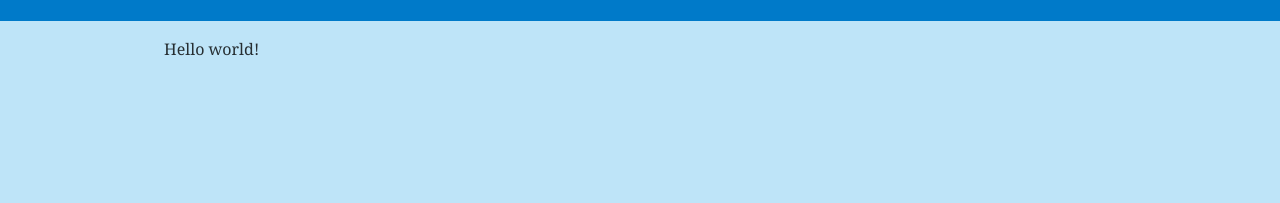
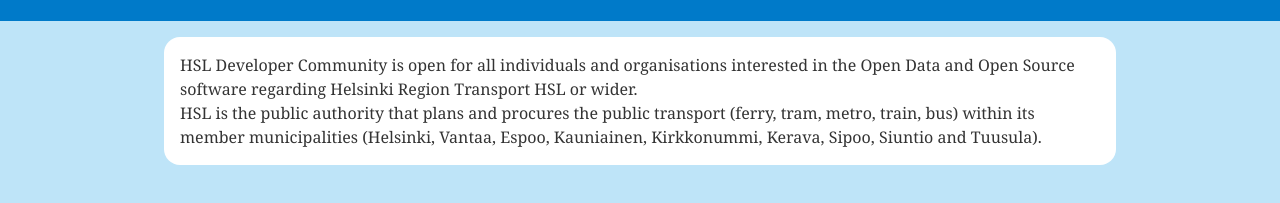
Before and after one commit to HSLdevcom/dev.hsl.fi, a Gatsby site: page / in a window 1280 px wide. Shown: the part 143-346 px from the top of the page. Built offline with nearby package versions, Linux system fonts and the light colour scheme; Gatsby itself is replaced by a stand-in of ours.

Commit message:
Update index page

```diff
--- a/src/pages/index.js
+++ b/src/pages/index.js
@@ -1,9 +1,14 @@
 import React from "react"
 
 import Layout from '../components/Layout'
+import SEO from '../components/SEO'
+import Content from '../components/Content'
 
 export default () => (
-  <Layout>
-    <div>Hello world!</div>
-  </Layout>
+  <><Layout>
+      <SEO pageDescription="HSL Developer Community is open for all individuals and organisations interested in the Open Data and Open Source software regarding Helsinki Region Transport HSL or wider."></SEO>
+      <Content>HSL Developer Community is open for all individuals and organisations interested in the Open Data and Open Source software regarding Helsinki Region Transport HSL or wider.
+        <br />HSL is the public authority that plans and procures the public transport (ferry, tram, metro, train, bus) within its member municipalities (Helsinki, Vantaa, Espoo, Kauniainen, Kirkkonummi, Kerava, Sipoo, Siuntio and Tuusula).</Content>
+    </Layout>
+  </>
 )
```
